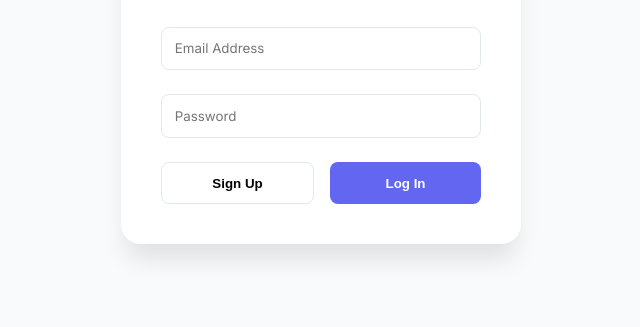
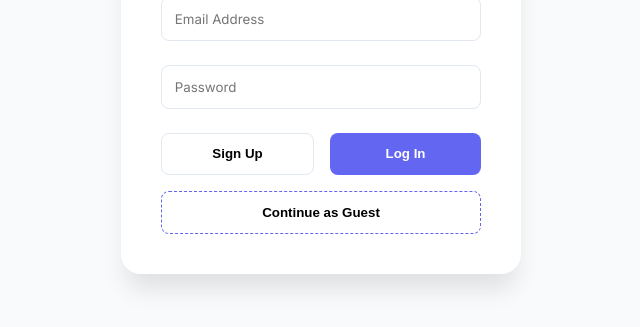
Before and after one commit to roshani-89/habit-tracker, a plain HTML site: page habit-tracker.html in a window 1280 px wide. Shown: the part 329-656 px from the top of the page, without its empty margins (319-959 px from the left). Drawn offline with nearby package versions, Linux system fonts and the light colour scheme.

Commit message:
Added Guest Login fallback for Auth

```diff
--- a/habit-tracker.html
+++ b/habit-tracker.html
@@ -438,10 +438,11 @@
     </div>
     <input type="email" id="auth-email" class="form-control" placeholder="Email Address">
     <input type="password" id="auth-password" class="form-control" placeholder="Password">
-    <div style="display: flex; gap: 1rem;">
+    <div style="display: flex; gap: 1rem; margin-bottom: 1rem;">
       <button class="btn btn-outline" style="flex: 1;" onclick="handleAuth('signUp')">Sign Up</button>
       <button class="btn btn-primary" style="flex: 1;" onclick="handleAuth('signIn')">Log In</button>
     </div>
+    <button class="btn btn-outline" style="width: 100%; border-style: dashed; border-color: var(--accent);" onclick="handleGuestLogin()">Continue as Guest</button>
     <p id="auth-error" style="color: #ef4444; font-size: 0.8rem; margin-top: 1rem; text-align: center; display: none;"></p>
   </div>
 </div>
@@ -462,13 +463,12 @@
     const SUPABASE_KEY = 'sb_publishable_cPcFzVaVjDyZl0fsn_B2RA_uVy3DSFw';
     window.supabaseClient = supabase.createClient(SUPABASE_URL, SUPABASE_KEY);
 
-    // Listen for auth changes
     window.supabaseClient.auth.onAuthStateChange(async (event, session) => {
       if (session) {
         state.user = session.user;
         document.getElementById('auth-overlay').style.display = 'none';
         document.getElementById('main-app').style.display = 'block';
-        document.getElementById('user-email').textContent = state.user.email;
+        document.getElementById('user-email').textContent = state.user.is_anonymous ? 'Guest User' : state.user.email;
         await loadFromSupabase();
         render();
         fetchRealData();
@@ -478,6 +478,18 @@
         document.getElementById('main-app').style.display = 'none';
       }
     });
+  }
+
+  async function handleGuestLogin() {
+    const errorEl = document.getElementById('auth-error');
+    errorEl.style.display = 'none';
+    try {
+      const { error } = await window.supabaseClient.auth.signInAnonymously();
+      if (error) throw error;
+    } catch (e) {
+      errorEl.textContent = "Guest login failed. Please enable 'Anonymous' in Supabase -> Authentication -> Providers.";
+      errorEl.style.display = 'block';
+    }
   }
 
   async function handleAuth(type) {
```
Also changed, not shown: index.html (+15 -3 lines).
